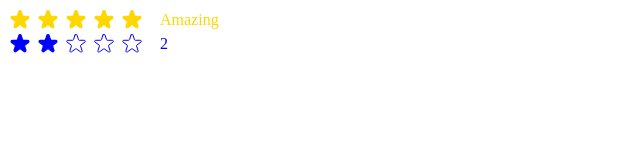
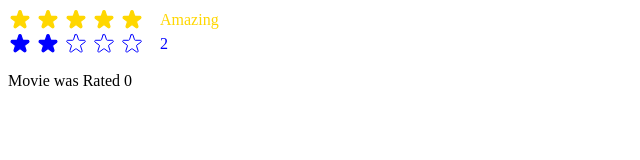
Before and after one commit to leloufadel/usePopCorn, a React (Create React App) app: page / in a window 1280 px wide. Shown: the top 160 px of the page, without its empty margins (0-640 px from the left). Built offline with nearby package versions, Linux system fonts and the light colour scheme.

Commit message:
Use omdbapi API

```diff
--- a/src/App.js
+++ b/src/App.js
@@ -217,6 +217,10 @@ export default function App() {
   const [movies, setMovies] = useState(tempMovieData);
   const [watched, setWatched] = useState(tempWatchedData);
 
+ fetch(`http://www.omdbapi.com/?i=tt3896198&apikey=aa831d54`)
+ .then((res) => res.json())
+ .then((data) => console.log(data));
+
   return (
     <>
       <NavBar>
--- a/src/StartingRating.js
+++ b/src/StartingRating.js
@@ -18,12 +18,15 @@ export default function StartingRating({
   size = 24,
   messages = [],
   defaultRating = 2,
+  onSetRating,
 }) {
   const [rating, setRating] = useState(defaultRating);
+
   const [tempRating, setTempRating] = useState(0);
+
   function handleRating(rating) {
     setRating(rating);
-    // onSetRating(rating);
+    onSetRating(rating);
   }
   const textStyle = {
     lineHeight: "1",
--- a/src/index.js
+++ b/src/index.js
@@ -1,12 +1,13 @@
-import React from 'react';
+import React , {useState} from 'react';
 import ReactDOM from 'react-dom/client';
 // import './index.css';
 // import App from './App';
 
 import SatingRating from './StartingRating';
 function Test(){
-  return <div><SatingRating color ="blue" />
-
+  const [movieRating, setmovieRating] = useState(0)
+  return <div><SatingRating color ="blue" onSetRating={setmovieRating} />
+   <p>Movie was Rated {movieRating}</p>
   </div>
 
 }
```
